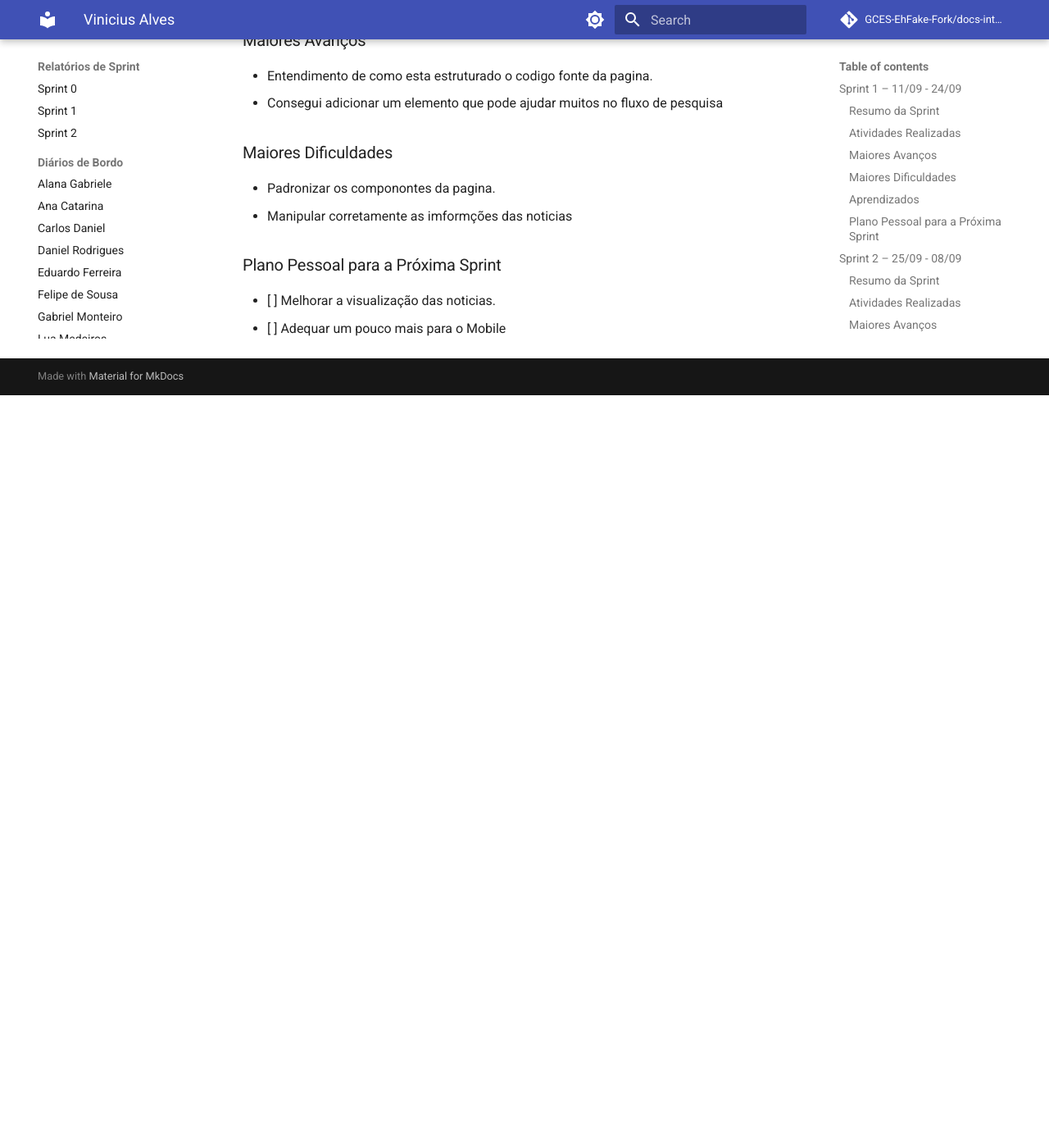
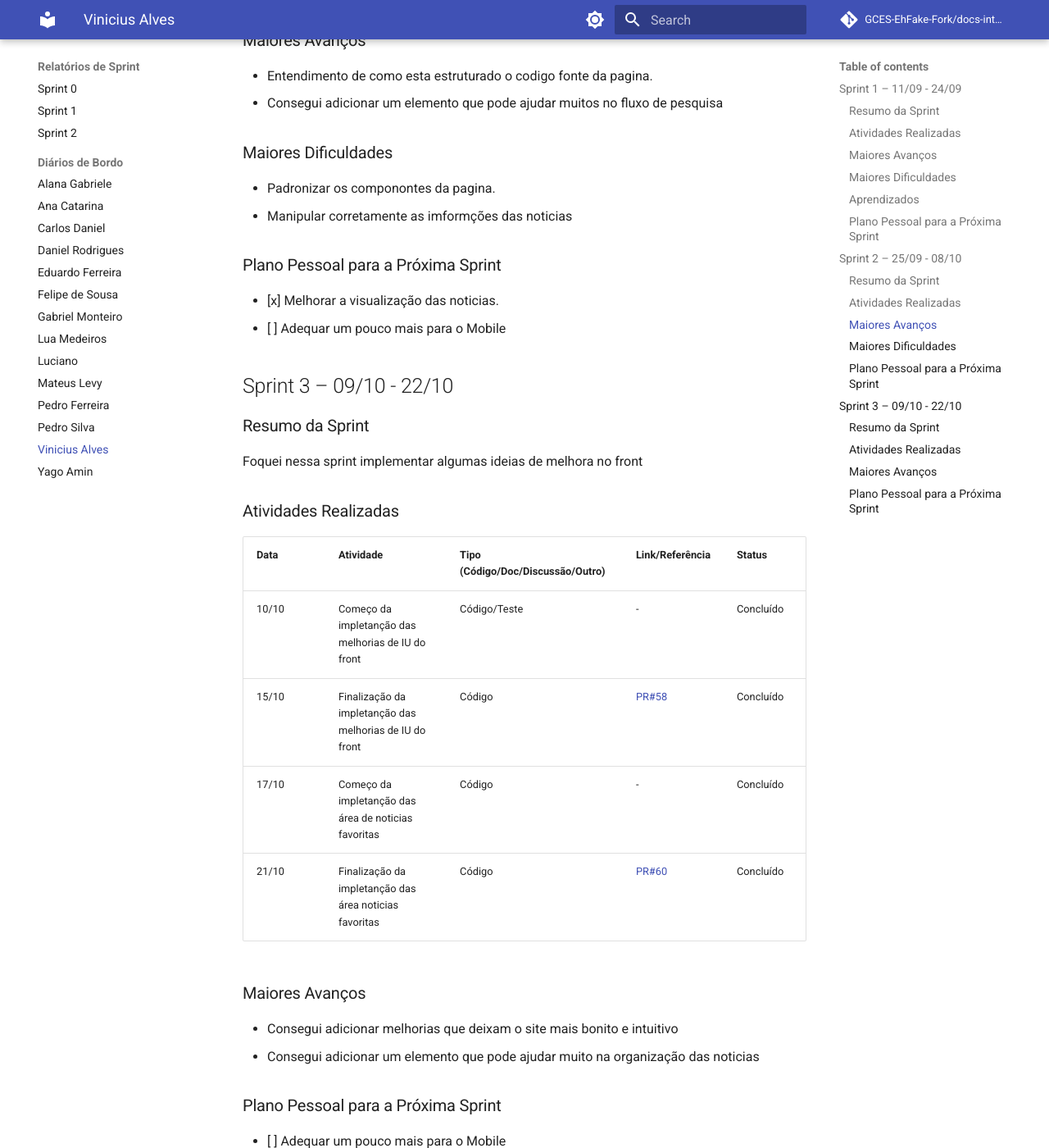
Before and after one commit to GCES-EhFake-Fork/docs-interno, an MkDocs documentation site: the page built from docs/diarios/diarioVinicius.md, in a window 1280 px wide and 1400 px high, scrolled down 2201 px. Shown: the whole window at 82% size. Built offline with MkDocs 1.6.1 and Material for MkDocs 9.7.7, drawn with Linux system fonts in a browser that asks for light colours; comment, search, counter and statistics services are not loaded; before the commit the page ends 2683 px from its top, so only the background shows below that; some of the changed text lies outside the part shown.

Commit message:
Docs/diario-Vinicius-sprint3
Atualizei as datas das sprints e marquei algumas tarefas como concluídas. Também adicionei um resumo e atividades realizadas para a Sprint 3.

```diff
--- a/docs/diarios/diarioVinicius.md
+++ b/docs/diarios/diarioVinicius.md
@@ -42,7 +42,7 @@ Foquei nessa sprint para entender melhor a comunidade do projeto e estudar como
 * [x] Adicionar filtros melhores para as noticias no FrontEnd
 * [x] Melhorar documentação do gitpages do projeto.
 
-## Sprint 2 – 25/09 - 08/09
+## Sprint 2 – 25/09 - 08/10
 
 ### Resumo da Sprint
 
@@ -69,5 +69,28 @@ Foquei nessa sprint em melhorar ainda mais a estrututra do projeto e organizaç
 
 ### Plano Pessoal para a Próxima Sprint
 
-* [ ] Melhorar a visualização das noticias.
+* [x] Melhorar a visualização das noticias.
 * [ ] Adequar um pouco mais para o Mobile
+
+## Sprint 3 – 09/10 - 22/10
+
+### Resumo da Sprint
+
+Foquei nessa sprint implementar algumas ideias de melhora no front
+
+### Atividades Realizadas
+
+| Data  | Atividade                                   | Tipo (Código/Doc/Discussão/Outro) | Link/Referência | Status    |
+| ----- | ------------------------------------------- | --------------------------------- | --------------- | --------- |
+| 10/10 | Começo da impletanção das melhorias de IU do front   | Código/Teste                           | -         | Concluído |
+| 15/10 | Finalização  da impletanção das melhorias de IU do front   | Código                        |[PR#58](https://github.com/EH-FAKE/check-up/pull/58)| Concluído |
+| 17/10 | Começo da impletanção das área de noticias favoritas       | Código                         | -          | Concluído |
+| 21/10 | Finalização da impletanção das área noticias favoritas     | Código                           | [PR#60](https://github.com/EH-FAKE/check-up/pull/60)| Concluído |
+
+### Maiores Avanços
+* Consegui adicionar melhorias que deixam o site mais bonito e intuitivo
+* Consegui adicionar um elemento que pode ajudar muito na organização das noticias
+
+### Plano Pessoal para a Próxima Sprint
+
+* [ ] Adequar um pouco mais para o Mobile
```
